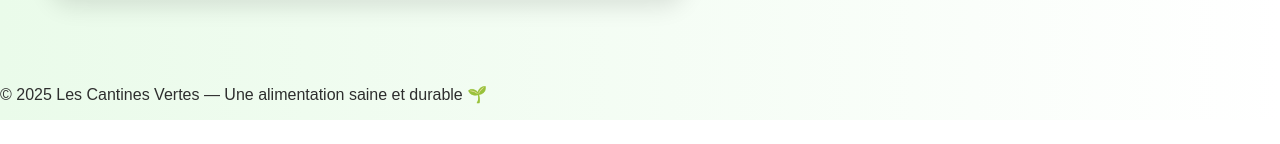
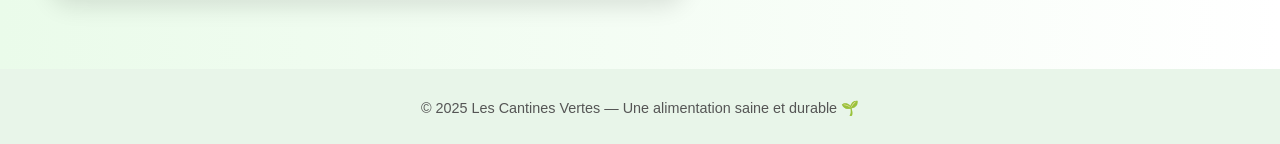
Before and after one commit to Kamimou/SAE_302WEBDOC, a plain HTML site: page html/video.html in a window 1280 px wide. Shown: the part 1532-1676 px from the top of the page. Before the commit the page ends 1652 px from the top, so only its background shows below. Drawn offline with Linux system fonts and the light colour scheme.

Commit message:
Footers bon sur tout

```diff
--- a/css/galerie.css
+++ b/css/galerie.css
@@ -571,3 +571,15 @@ body.page-galerie main.accueil-galerie {
     padding: 0.7rem 1.2rem 0.9rem;
   }
 }
+
+
+
+/* --- Footer --- */
+footer {
+  background-color: #e8f5e9;
+  text-align: center;
+  padding: 1rem;
+  color: #555;
+  font-size: 0.9rem;
+  margin-top: auto;
+}
--- a/css/video.css
+++ b/css/video.css
@@ -211,3 +211,15 @@ main.accueil-video {
     padding: 1.8rem;
   }
 }
+
+
+
+/* --- Footer --- */
+footer {
+  background-color: #e8f5e9;
+  text-align: center;
+  padding: 1rem;
+  color: #555;
+  font-size: 0.9rem;
+  margin-top: auto;
+}
```
